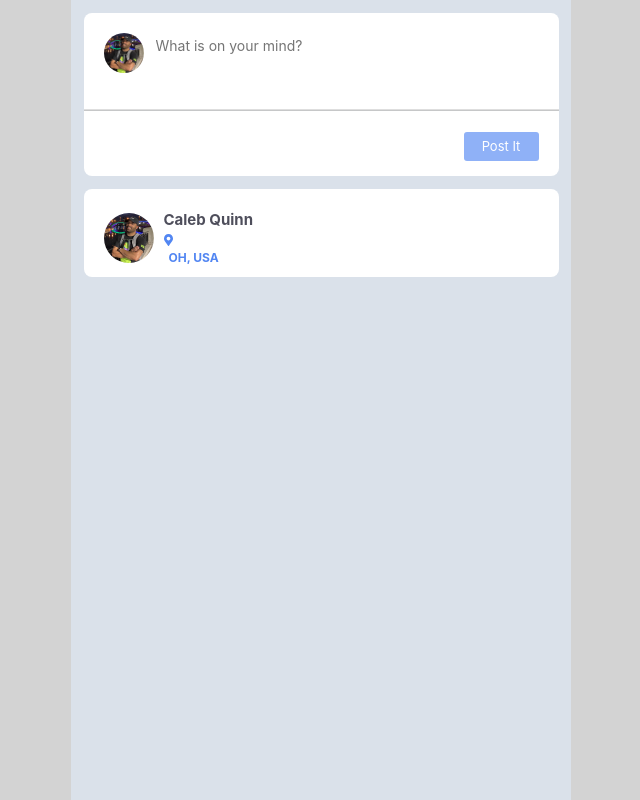
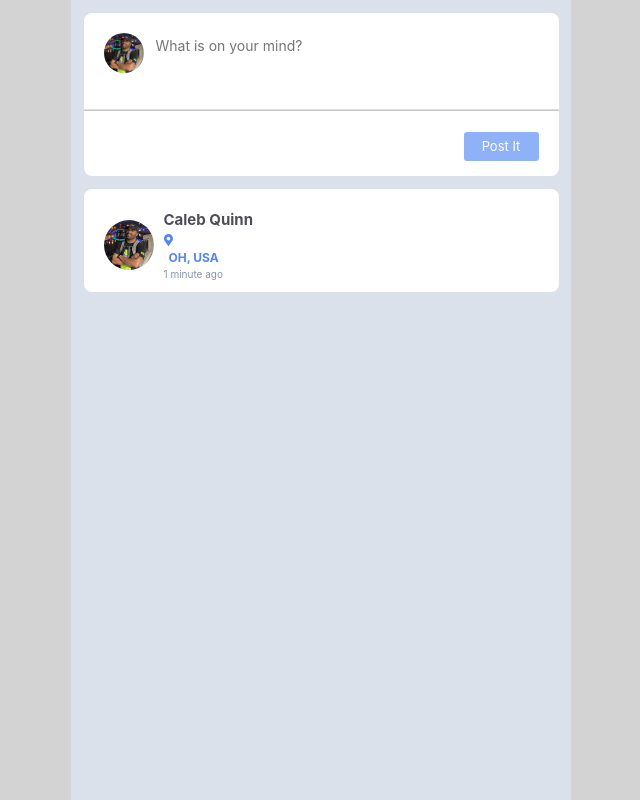
Before and after one commit to calebq2010/facebook-posts-qa, a React (Create React App) app: page / in a window 1280 px wide. Both pictures are taken after typing "Sample" into the empty fields and a click on the button "Post It". Shown: the whole page, without its empty margins (319-959 px from the left). Built offline with nearby package versions, Linux system fonts and the light colour scheme.

Commit message:
adding hard coded time and test to make sure it renders

```diff
--- a/src/features/posts/post-styling.js
+++ b/src/features/posts/post-styling.js
@@ -44,3 +44,8 @@ export const UserLocation = styled.div`
     margin-left: 5px;
     font-weight: bold;
 `
+
+export const Time = styled.span`
+    font-size: 10px;
+    color: #8494AB;
+`
--- a/src/features/posts/post.tsx
+++ b/src/features/posts/post.tsx
@@ -1,5 +1,5 @@
 import { FC } from 'react'
-import { Location, PostItem, Profile, ProfileName, ProfilePicture, UserDisplayInfo, ProfileSection, UserLocation } from './post-styling'
+import { Location, PostItem, Profile, ProfileName, ProfilePicture, UserDisplayInfo, ProfileSection, Time, UserLocation } from './post-styling'
 import profilePicture from '../../photos/caleb_quinn.png'
 import { FontAwesomeIcon } from '@fortawesome/react-fontawesome'
 import { faMapMarkerAlt } from '@fortawesome/free-solid-svg-icons'
@@ -21,6 +21,7 @@ export const Post:FC<PostProps> = ({ post }: PostProps) => {
                         <FontAwesomeIcon data-testid='map-marker' icon={faMapMarkerAlt} />
                         <UserLocation data-testid='user-location'>OH, USA</UserLocation>
                     </Location>
+                    <Time data-testid='posted-time'>1 minute ago</Time>
                 </Profile>
             </ProfileSection>
         </UserDisplayInfo>
```
Also changed, not shown: 1 other file (tests, documents, lock files or other folders).
